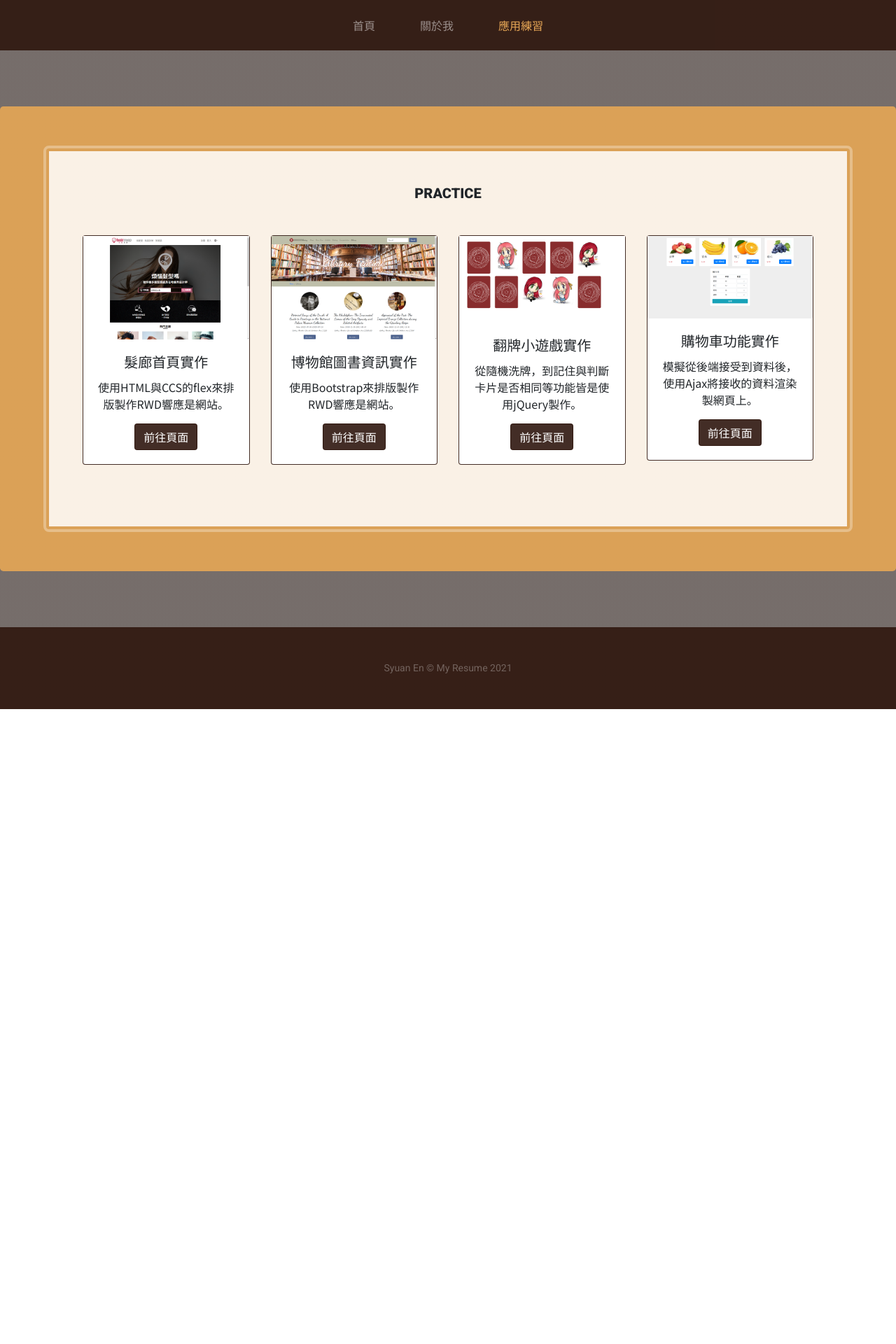
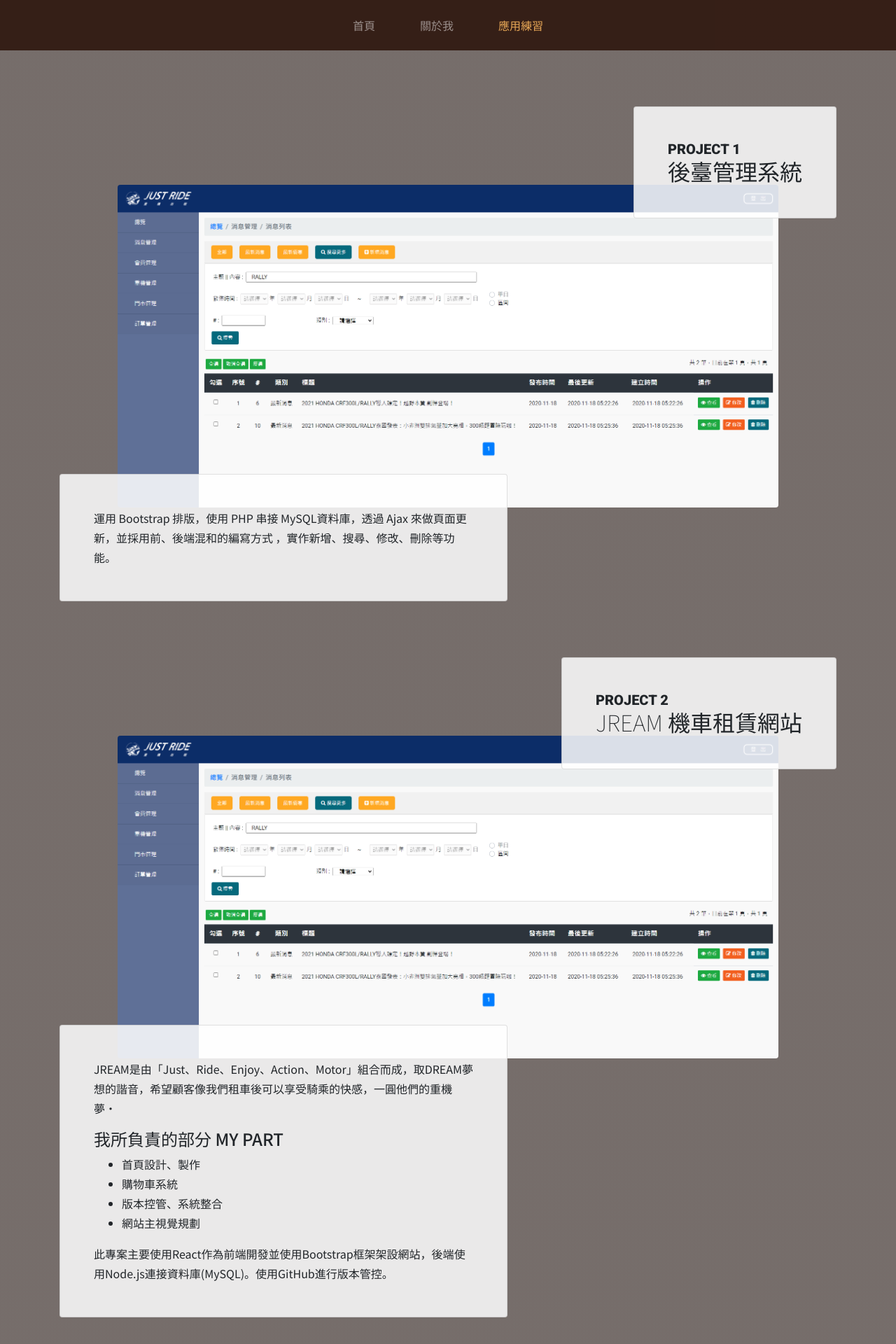
Before and after one commit to feeng10914017/PersonalWebsite, a React (Create React App) app: page /exercise in a window 1280 px wide. Shown: the top 1920 px of the page at 70% size. Before the commit the page ends 1013 px from the top, so only its background shows below. Built offline with nearby package versions, Linux system fonts and the light colour scheme.

Commit message:
update AboutPage and ExercisePage

```diff
--- a/src/pages/About.js
+++ b/src/pages/About.js
@@ -1,5 +1,5 @@
-import React, { useState, useEffect } from 'react'
-import { Jumbotron, Container, Card, Row, Col, Button } from 'react-bootstrap'
+import React from 'react'
+import { Jumbotron, Container, Card, Row, Col, Image } from 'react-bootstrap'
 
 function About(props) {
   return (
@@ -16,6 +16,60 @@ function About(props) {
                 <Card.Title className="bgYeTitle1 mb-0">about me</Card.Title>
                 {/* <Card.Title className="bgYeTitle2 mb-0">應用練習</Card.Title> */}
               </div>
+              <Image
+                src="http://localhost:3000/images/Home/S__20652133.jpg"
+                rounded="true"
+                className="aPhoto"
+              />
+              <h3 className="bgYeTitle2 mb-3">基本資料</h3>
+              <ul>
+                <li>
+                  <Row>
+                    <Col sm={3} xs={12}>
+                      <h6>姓名</h6>
+                    </Col>
+                    <Col>
+                      <h6>吳暄恩 ( SYUAN EN WU )</h6>
+                    </Col>
+                  </Row>
+                </li>
+                <li>
+                  <Row>
+                    <Col sm={3} xs={12}>
+                      <h6>電話</h6>
+                    </Col>
+                    <Col>
+                      <h6>0972 - 103583</h6>
+                    </Col>
+                  </Row>
+                </li>
+                <li>
+                  <Row>
+                    <Col sm={3} xs={12}>
+                      <h6>Email</h6>
+                    </Col>
+                    <Col>
+                      <h6>feeng10914017@gmail.com</h6>
+                    </Col>
+                  </Row>
+                </li>
+                <li>
+                  <Row>
+                    <Col sm={3} xs={12}>
+                      <h6>GitHub</h6>
+                    </Col>
+                    <Col>
+                      <a
+                        href="https://github.com/feeng10914017"
+                        target="_blank"
+                        rel="noreferrer"
+                      >
+                        <h6>github.com/feeng10914017</h6>
+                      </a>
+                    </Col>
+                  </Row>
+                </li>
+              </ul>
               <h3 className="bgYeTitle2 mb-3">學歷</h3>
               <ul>
                 <li>
--- a/src/pages/Exercise.js
+++ b/src/pages/Exercise.js
@@ -1,9 +1,93 @@
-import React, { useState, useEffect } from 'react'
-import { Jumbotron, Container, Card, Row, Col, Button } from 'react-bootstrap'
+import React from 'react'
+import {
+  Jumbotron,
+  Container,
+  Card,
+  Row,
+  Col,
+  Button,
+  Image,
+} from 'react-bootstrap'
 function Exercise(props) {
   return (
     <>
       <article className="eArticle">
+        {/* project */}
+        <Container className="eProject">
+          <section>
+            <div className="eProjectTitle d-flex">
+              <Card className="bg-text p-5 d-flex ml-auto rounded">
+                <Card.Body className="p-0">
+                  <Card.Title className="eProjectTitle1 mb-0">
+                    project 1
+                  </Card.Title>
+                  <Card.Title className="eProjectTitle2 mb-0">
+                    後臺管理系統
+                  </Card.Title>
+                </Card.Body>
+              </Card>
+            </div>
+            <Image
+              src="http://localhost:3000/images/Exercise/project1.webp"
+              className="eProjectPhoto mx-auto d-flex"
+              // fluid
+              rounded
+            />
+            <div className="eProjectText">
+              <Card className="bg-text p-5 d-flex ml-auto rounded">
+                <Card.Body className="p-0">
+                  <Card.Text>
+                    運用 Bootstrap 排版，使用 PHP 串接 MySQL資料庫，透過 Ajax
+                    來做頁面更新，並採用前、後端混和的編寫方式
+                    ，實作新增、搜尋、修改、刪除等功能。
+                  </Card.Text>
+                </Card.Body>
+              </Card>
+            </div>
+          </section>
+          <section>
+            <div className="eProjectTitle d-flex">
+              <Card className="bg-text p-5 d-flex ml-auto rounded">
+                <Card.Body className="p-0">
+                  <Card.Title className="eProjectTitle1 mb-0">
+                    project 2
+                  </Card.Title>
+                  <Card.Title className="eProjectTitle2 mb-0">
+                    JREAM 機車租賃網站
+                  </Card.Title>
+                </Card.Body>
+              </Card>
+            </div>
+            <Image
+              src="http://localhost:3000/images/Exercise/project1.webp"
+              className="eProjectPhoto mx-auto d-flex"
+              // fluid
+              rounded
+            />
+            <div className="eProjectText">
+              <Card className="bg-text p-5 d-flex ml-auto rounded">
+                <Card.Body className="p-0">
+                  <Card.Text>
+                    JREAM是由「Just、Ride、Enjoy、Action、Motor」組合而成，取DREAM夢想的諧音，希望顧客像我們租車後可以享受騎乘的快感，一圓他們的重機夢‧
+                  </Card.Text>
+                  <h4>我所負責的部分 MY PART</h4>
+                  <Card.Text>
+                    <ul>
+                      <li>首頁設計、製作</li>
+                      <li>購物車系統</li>
+                      <li>版本控管、系統整合</li>
+                      <li>網站主視覺規劃</li>
+                    </ul>
+                  </Card.Text>
+                  <Card.Text>
+                    此專案主要使用React作為前端開發並使用Bootstrap框架架設網站，後端使用Node.js連接資料庫(MySQL)。使用GitHub進行版本管控。
+                  </Card.Text>
+                </Card.Body>
+              </Card>
+            </div>
+          </section>
+        </Container>
+
         {/* practice */}
         <Jumbotron className="bgYe">
           <Container className="bgYeSquare">
@@ -99,7 +183,6 @@ function Exercise(props) {
             </Row>
           </Container>
         </Jumbotron>
-        {/* project */}
       </article>
     </>
   )
--- a/src/pages/Home.js
+++ b/src/pages/Home.js
@@ -1,4 +1,4 @@
-import React, { useState, useEffect } from 'react'
+import React, { useEffect } from 'react'
 import {
   Container,
   Row,
@@ -10,7 +10,6 @@ import {
 } from 'react-bootstrap'
 import { FiMail, FiPhone } from 'react-icons/fi'
 import { Link } from 'react-router-dom'
-import $ from 'jquery'
 
 function Home(props) {
   //skillsBar animate
--- a/src/pages/Portfolio.js
+++ b/src/pages/Portfolio.js
@@ -1,4 +1,4 @@
-import React, { useState, useEffect } from 'react'
+import React from 'react'
 import { CardColumns } from 'react-bootstrap'
 
 function Portfolio(props) {
--- a/src/styles/about.scss
+++ b/src/styles/about.scss
@@ -1,5 +1,11 @@
 .aArticle {
   font-family: 'Noto Sans TC', sans-serif;
+  .aPhoto {
+    width: 100%;
+    object-fit: cover;
+    overflow: hidden;
+    margin-bottom: 2.5rem;
+  }
   ul {
     list-style: none;
     li {
@@ -16,8 +22,4 @@
       text-align: right;
     }
   }
-  li {
-  }
-  .aTraining {
-  }
 }
--- a/src/styles/exercise.scss
+++ b/src/styles/exercise.scss
@@ -1,4 +1,52 @@
 .eArticle {
+  .eProject {
+    margin-top: 5rem;
+    section {
+      margin-bottom: 5rem;
+      .eProjectTitle {
+        margin-bottom: -3rem;
+        .card {
+          .eProjectTitle1 {
+            text-transform: uppercase;
+            font-size: 1.25rem;
+            font-weight: 900;
+          }
+          .eProjectTitle2 {
+            font-family: 'Noto Sans TC', sans-serif;
+            font-size: 2rem;
+            font-weight: 100;
+          }
+        }
+      }
+      .eProjectPhoto {
+        width: 85%;
+        object-fit: cover;
+        overflow: hidden;
+        z-index: 1;
+      }
+      .eProjectText {
+        font-family: 'Noto Sans TC', sans-serif;
+        line-height: 1.75;
+        margin-top: -3rem;
+        width: 50vw;
+      }
+      @media (max-width: 990px) {
+        .eProjectTitle {
+          margin: 0;
+        }
+        .eProjectPhoto {
+          width: 100%;
+        }
+        .eProjectText {
+          width: 100%;
+          margin: 0;
+          .card {
+            margin-top: 1rem;
+          }
+        }
+      }
+    }
+  }
   .eCard {
     .col-xl-3 {
       margin-bottom: 2.5rem;
```
Also changed, not shown: public/images/Exercise/project1.webp (added).
